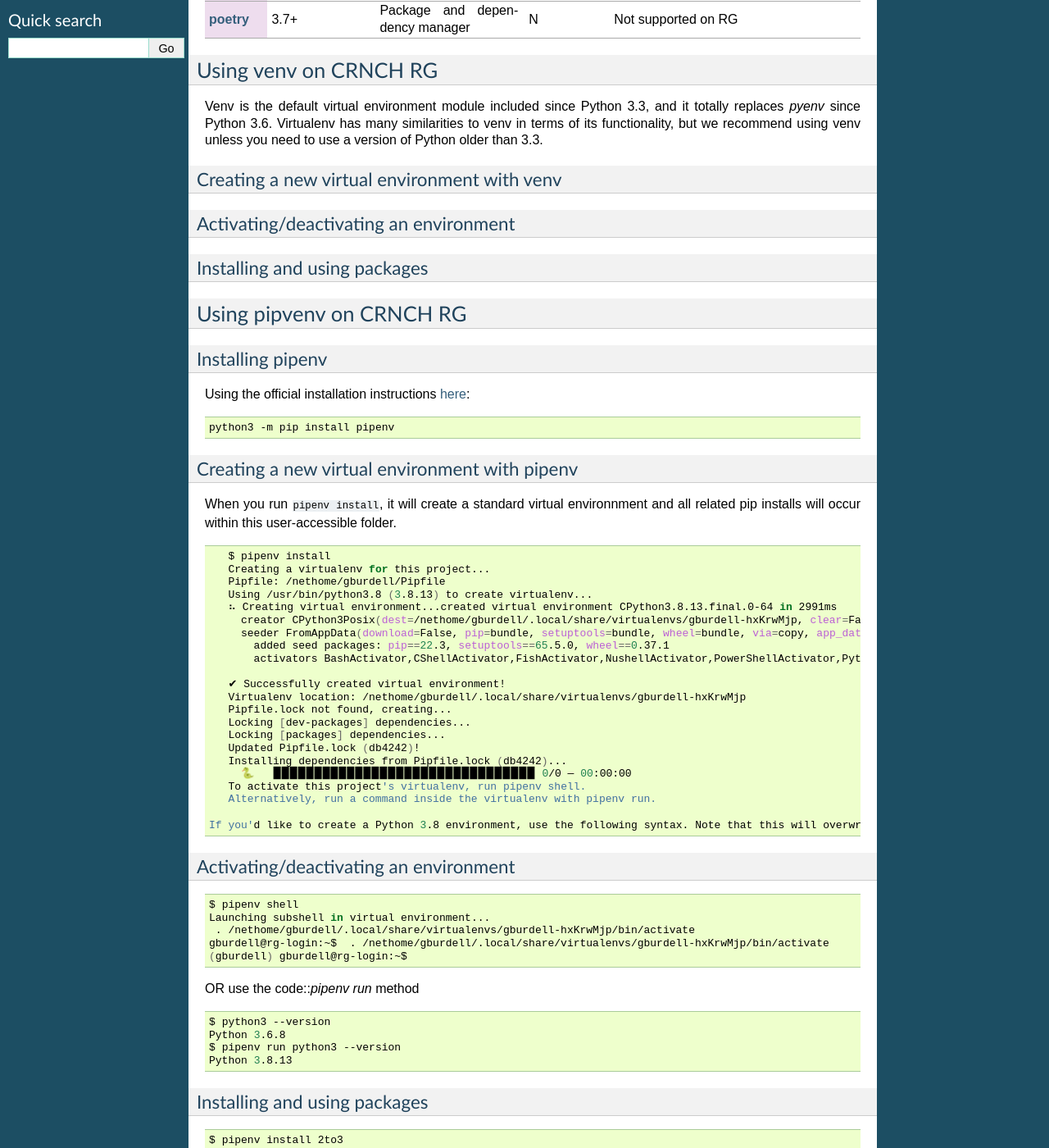
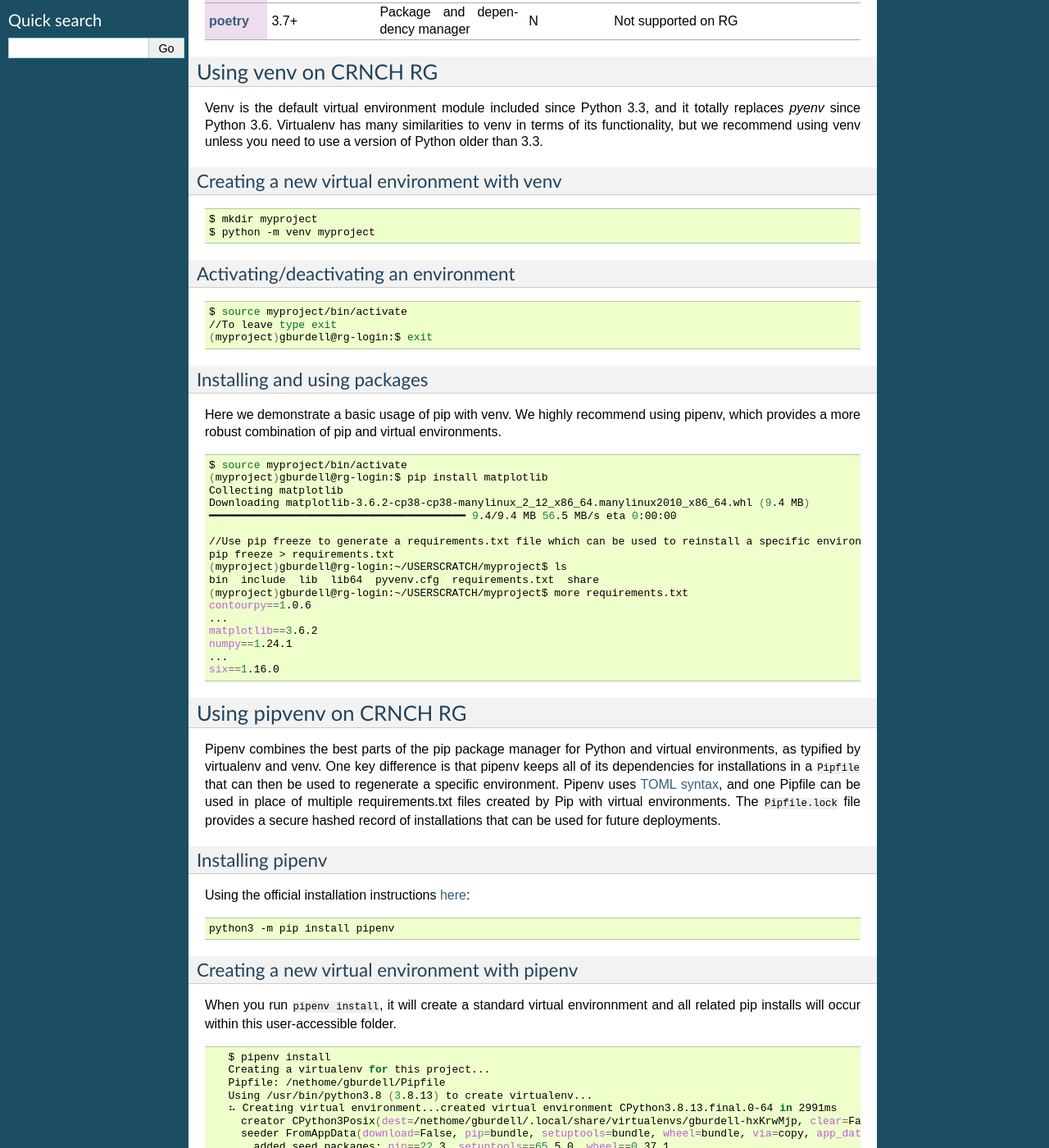
Before and after one commit to gt-crnch-rg/read-the-docs, a Sphinx documentation site: the page built from docs/general/python-environments.rst, in a window 1280 px wide and 1400 px high, scrolled down 846 px. Shown: the whole window at 82% size. Built offline with Sphinx 7.4.7, drawn with Linux system fonts in a browser that asks for light colours; pages that are not in the unit, such as notebooks, are missing from menus; some of the changed text lies outside the part shown.

Commit message:
Update python-environments.rst

```diff
--- a/docs/general/python-environments.rst
+++ b/docs/general/python-environments.rst
@@ -4,8 +4,8 @@ Python Environments
 
 - The default Python is typically 3.8. We do not officially support Python 2 usage as most packages have updated to support Python 3.
     - Look into `2to3 <https://docs.python.org/3/library/2to3.html>`__ if your code is still using Python 2!
-- :code:`virtualenv` is installed across most of our servers and as many dev boards as possible.
-    - We recommend to use either :code:`virtualenv` or :code:`venv` with :code:`pip` or :code:`pipenv` to install packages into your local virtual environments. Note that :code:`venv` and :code:`pip` are default packages for all Python 3.3+ installations.
+- :code:`virtualenv` and :code:`venv` is installed across most of our servers and as many dev boards as possible.
+    - We recommend to use either :code:`virtualenv` or :code:`venv` with :code:`pip` or :code:`pipenv` to install packages into your local virtual environments. Note that :code:`venv` and :code:`pip` are default packages for all Python 3.3+ installations, and :code:`venv` contains a subset of :code:`virtualenv` functionality.
 - We do not typically recommend using conda, miniconda, or anaconda as these quickly eat up home directory space.
     - However, if you want to use conda or miniconda please consider `using miniconda with your scratch space folder <https://gt-crnch-rg.readthedocs.io/en/main/general/rg-filesystems.html>`__ to store your conda environment and venvs. See the example below under the Conda section as a template.
 
@@ -66,14 +66,48 @@ Venv is the default virtual environment module included since Python 3.3, and it
 Creating a new virtual environment with venv
 ---------------
 
+.. code:: shell
+
+    $ mkdir myproject
+    $ python -m venv myproject
+
 Activating/deactivating an environment
 ---------------
 
+.. code:: shell
+
+    $ source myproject/bin/activate
+    //To leave type exit
+    (myproject)gburdell@rg-login:$ exit
+
 Installing and using packages
 ---------------
+Here we demonstrate a basic usage of pip with venv. We highly recommend using pipenv, which provides a more robust combination of pip and virtual environments.
+
+.. code:: shell
+
+    $ source myproject/bin/activate
+    (myproject)gburdell@rg-login:$ pip install matplotlib
+    Collecting matplotlib
+    Downloading matplotlib-3.6.2-cp38-cp38-manylinux_2_12_x86_64.manylinux2010_x86_64.whl (9.4 MB)
+    ━━━━━━━━━━━━━━━━━━━━━━━━━━━━━━━━━━━━━━━━ 9.4/9.4 MB 56.5 MB/s eta 0:00:00
+
+    //Use pip freeze to generate a requirements.txt file which can be used to reinstall a specific environment in the future.
+    pip freeze > requirements.txt
+    (myproject)gburdell@rg-login:~/USERSCRATCH/myproject$ ls
+    bin  include  lib  lib64  pyvenv.cfg  requirements.txt  share
+    (myproject)gburdell@rg-login:~/USERSCRATCH/myproject$ more requirements.txt
+    contourpy==1.0.6
+    ...
+    matplotlib==3.6.2
+    numpy==1.24.1
+    ...
+    six==1.16.0
 
 Using pipvenv on CRNCH RG
 ======================
+
+Pipenv combines the best parts of the pip package manager for Python and virtual environments, as typified by virtualenv and venv. One key difference is that pipenv keeps all of its dependencies for installations in a :code:`Pipfile` that can then be used to regenerate a specific environment. Pipenv uses `TOML syntax <https://toml.io/en/>`__, and one Pipfile can be used in place of multiple requirements.txt files created by Pip with virtual environments. The :code:`Pipfile.lock` file provides a secure hashed record of installations that can be used for future deployments.
 
 Installing pipenv
 ---------------
```
